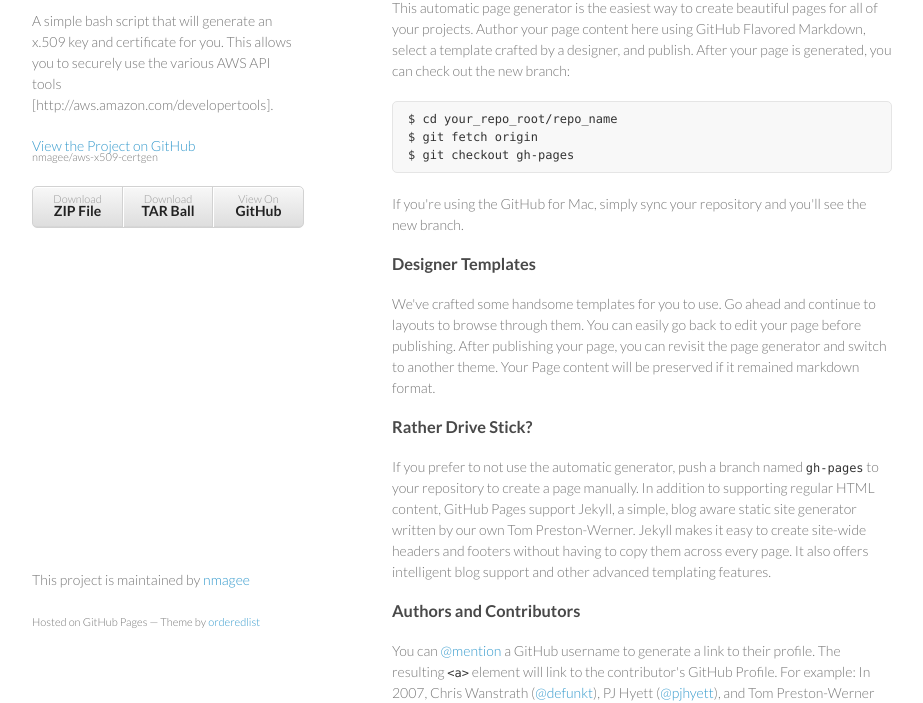
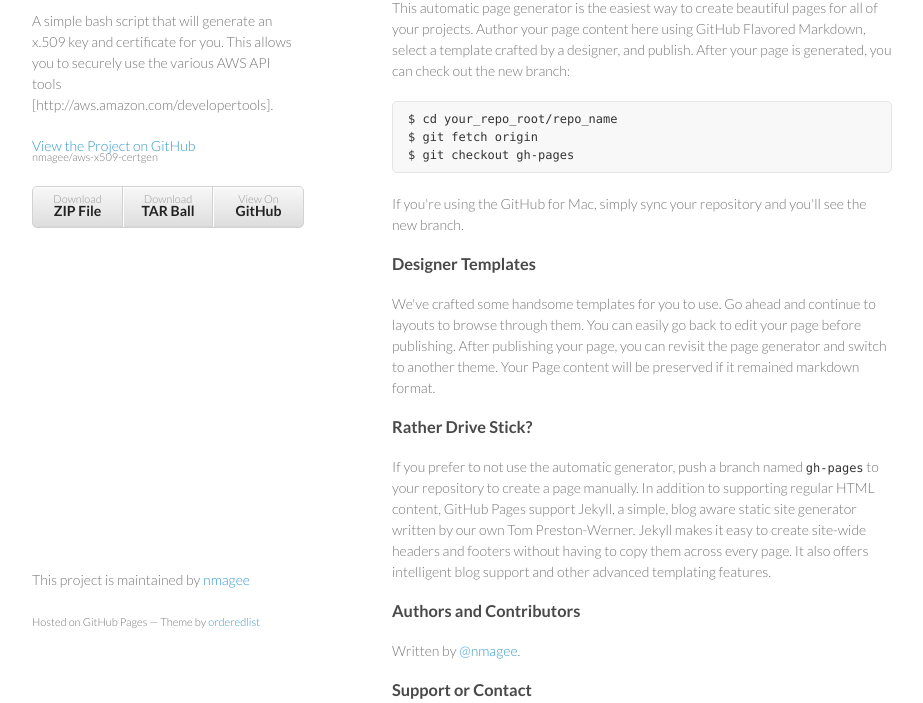
Before and after one commit to nmagee/aws-iam-certgen, a plain HTML site: page index.html in a window 1280 px wide. Shown: the part 99-802 px from the top of the page, without its empty margins (178-1101 px from the left). Drawn offline with Linux system fonts and the light colour scheme.

Commit message:
A small tweak to the index.html - testing mostly

```diff
--- a/index.html
+++ b/index.html
@@ -49,7 +49,7 @@ $ git checkout gh-pages
 
 <h3>Authors and Contributors</h3>
 
-<p>You can <a href="https://github.com/blog/821" class="user-mention">@mention</a> a GitHub username to generate a link to their profile. The resulting <code>&lt;a&gt;</code> element will link to the contributor's GitHub Profile. For example: In 2007, Chris Wanstrath (<a href="https://github.com/defunkt" class="user-mention">@defunkt</a>), PJ Hyett (<a href="https://github.com/pjhyett" class="user-mention">@pjhyett</a>), and Tom Preston-Werner (<a href="https://github.com/mojombo" class="user-mention">@mojombo</a>) founded GitHub.</p>
+<p>Written by <a href="https://github.com/blog/821" class="user-mention">@nmagee</a>.</p>
 
 <h3>Support or Contact</h3>
 
```
